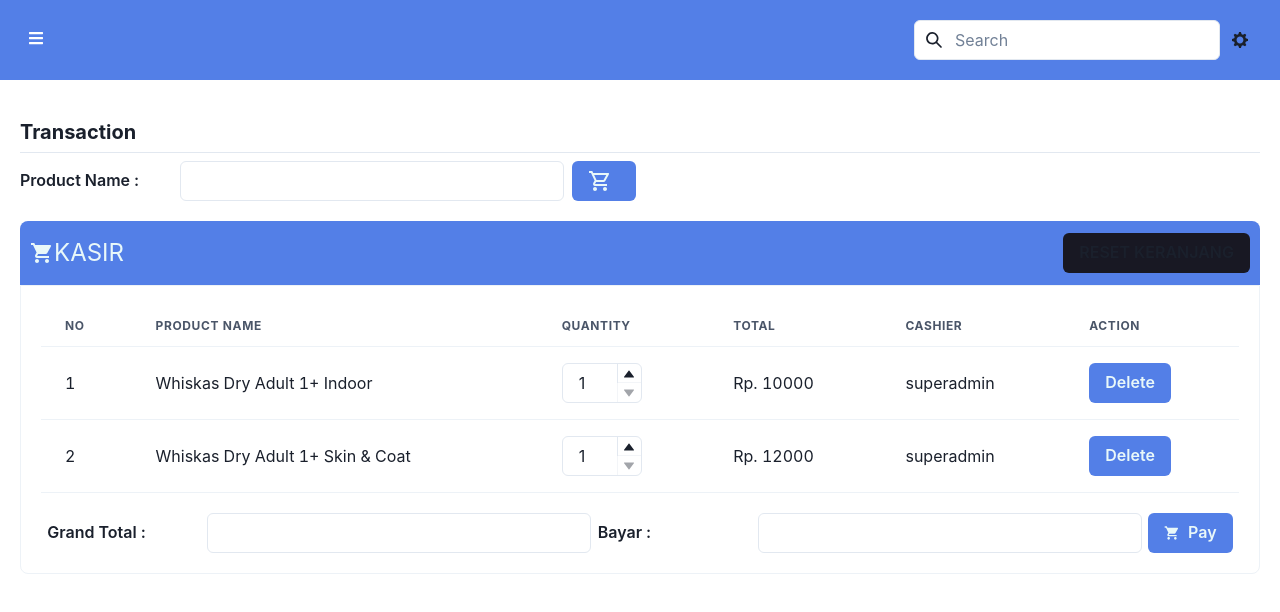
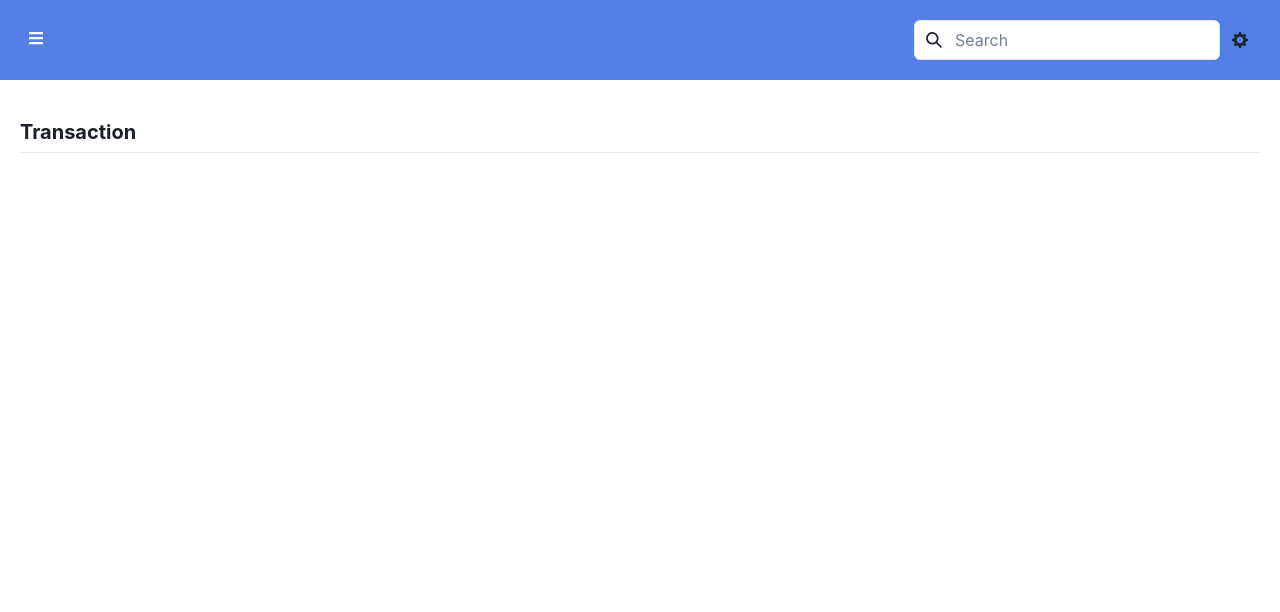
Before and after one commit to Abdi-01/pos-petshop-fe, a React (Create React App) app: page /transaction in a window 1280 px wide. Shown: the top 612 px of the page. Built offline with nearby package versions, Linux system fonts and the light colour scheme.

Commit message:
KPS-38 DONE

```diff
--- /dev/null
+++ b/src/Components/OrderDetails.jsx
@@ -0,0 +1,21 @@
+import { Button, Td, Tr } from '@chakra-ui/react';
+import React from 'react';
+
+function OrderDetails(props) {
+    let total = props.price * props.quantity
+
+    return (
+        <Tr>
+            <Td>{props.idx}</Td>
+            <Td isTruncated>{props.name}</Td>
+            <Td>{props.quantity}</Td>
+            <Td>{props.price}</Td>
+            <Td>{total}</Td>
+            {/* <Td>
+                <Button _hover={"none"} bgColor={"#537FE7"} style={{ color: "#E9F8F9" }}>Delete</Button>
+            </Td> */}
+        </Tr>
+    );
+}
+
+export default OrderDetails;
--- a/src/Components/TableCashier.jsx
+++ b/src/Components/TableCashier.jsx
@@ -1,10 +1,26 @@
 import React from 'react';
 import {
-    Box, Button, Flex, Heading, Input, NumberDecrementStepper, NumberIncrementStepper, NumberInput, NumberInputField, NumberInputStepper, Table, TableContainer, Tbody, Td, Th, Thead, Tr
+    Box, Button, Flex, Heading, Input, NumberDecrementStepper, NumberIncrementStepper, NumberInput, NumberInputField, NumberInputStepper, Table, TableContainer, Tbody, Td, Text, Th, Thead, Tr
 } from '@chakra-ui/react';
 import { MdShoppingCart } from 'react-icons/md';
+import OrderDetails from './OrderDetails';
 
-function TableCashier() {
+function TableCashier(props) {
+
+    const printAllOrder = () => {
+        return props.dataCart.map((val, idx) => {
+            console.log(`ini value name:`, val.name);
+            return <OrderDetails idx={idx + 1} name={val.name} quantity={val.qty} price={val.price} />
+        })
+    }
+
+    let total = props.dataCart.reduce((a, b) => a + b.price * b.qty, 0);
+    let grandTotal = new Intl.NumberFormat("id-ID", {
+        style: "currency",
+        currency: "IDR",
+    }).format(total)
+
+
     return (
         <Box mt={"20px"}>
             <Box bgColor={"#537FE7"} fontSize="2xl" textColor={"#E9F8F9"} borderTopRadius="lg">
@@ -14,77 +30,43 @@ function TableCashier() {
                             {<MdShoppingCart />} KASIR
                         </Flex>
                     </Box>
-                    <Button bgColor={"#181823"} _hover="none">
+                    <Button onClick={() => {
+                        props.setDataCart([])
+                    }}
+                        bgColor={"#181823"} _hover="none"
+                    >
                         RESET KERANJANG
                     </Button>
                 </Flex>
             </Box>
             <Box border={"1px"} borderColor="gray.100" borderBottomRadius={"lg"}>
                 <TableContainer m={"20px"} >
-                    <Table>
+                    <Table w={"3xl"} layout="fixed">
                         <Thead>
-                            <Tr>
-                                <Th>No</Th>
-                                <Th>Product Name</Th>
-                                <Th>Quantity</Th>
-                                <Th>Total</Th>
-                                <Th>Cashier</Th>
-                                <Th>Action</Th>
+                            <Tr w={"100%"}>
+                                <Th w={"5%"}>No</Th>
+                                <Th w={"60%"}>Product Name</Th>
+                                <Th w={"5%"}>Qty</Th>
+                                <Th w={"15%"}>Price</Th>
+                                <Th w={"15%"}>Total</Th>
+                                {/* <Th>Action</Th> */}
                             </Tr>
                         </Thead>
                         <Tbody >
-                            <Tr>
-                                <Td>1</Td>
-                                <Td>Whiskas Dry Adult 1+ Indoor</Td>
-                                <Td>
-                                    <NumberInput defaultValue={1} min={1} w={"20"}>
-                                        <NumberInputField />
-                                        <NumberInputStepper>
-                                            <NumberIncrementStepper />
-                                            <NumberDecrementStepper />
-                                        </NumberInputStepper>
-                                    </NumberInput>
-                                </Td>
-                                <Td>Rp. 10000</Td>
-                                <Td>superadmin</Td>
-                                <Td>
-                                    <Button _hover={"none"} bgColor={"#537FE7"} style={{ color: "#E9F8F9" }}>Delete</Button>
-                                </Td>
-                            </Tr>
-                            <Tr>
-                                <Td>2</Td>
-                                <Td>Whiskas Dry Adult 1+ Skin & Coat </Td>
-                                <Td>
-                                    <NumberInput defaultValue={1} min={1} w={"20"}>
-                                        <NumberInputField />
-                                        <NumberInputStepper>
-                                            <NumberIncrementStepper />
-                                            <NumberDecrementStepper />
-                                        </NumberInputStepper>
-                                    </NumberInput>
-                                </Td>
-                                <Td>Rp. 12000</Td>
-                                <Td>superadmin</Td>
-                                <Td>
-                                    <Button _hover={"none"} bgColor={"#537FE7"} style={{ color: "#E9F8F9" }}>Delete</Button>
-                                </Td>
-                            </Tr>
+                            {printAllOrder()}
                         </Tbody>
                     </Table>
                 </TableContainer>
-                <Flex justifyItems={"center"} m="20px" justifyContent={"space-evenly"}>
-                    <Flex alignItems={"center"}>
-                        <Heading size={"sm"} fontWeight="semibold" w={"40"}>Grand Total :</Heading>
-                        <Input type="text" bg="white" color="gray.800" w="96" />
-                    </Flex>
-                    <Flex alignItems={"center"} >
-                        <Heading size={"sm"} fontWeight="semibold" w={"40"}>Bayar :</Heading>
-                        <Input type="text" bg="white" color="gray.800" w="96" />
-
-                    </Flex>
-
-                    <Button leftIcon={<MdShoppingCart />} _hover={"none"} bgColor={"#537FE7"} style={{ color: "#E9F8F9" }}>Pay</Button>
-
+                <Flex alignItems={"center"} ml="5">
+                    <Heading size={"sm"} fontWeight="semibold" w={"32"}>Grand Total :</Heading>
+                    <Text disabled type="text" bg="white" color="gray.800" w="60" fontWeight={"semibold"}>
+                        {grandTotal}
+                    </Text>
+                </Flex>
+                <Flex alignItems={"center"} ml="5" my="1">
+                    <Heading size={"sm"} fontWeight="semibold" w={"32"}>Bayar :</Heading>
+                    <Input type="text" bg="white" color="gray.800" w="60" />
+                    <Button ml="1" leftIcon={<MdShoppingCart />} _hover={"none"} bgColor={"#537FE7"} style={{ color: "#E9F8F9" }}>Pay</Button>
                 </Flex>
             </Box>
         </Box>
--- a/src/Pages/Transaction.jsx
+++ b/src/Pages/Transaction.jsx
@@ -1,7 +1,6 @@
 import { Box, Button, Flex, Heading, Input, InputGroup } from '@chakra-ui/react';
 import React from 'react';
 import { MdOutlineShoppingCart } from 'react-icons/md';
-import TableCashier from '../Components/TableCashier';
 
 function Transaction() {
     return (
@@ -10,7 +9,7 @@ function Transaction() {
                 Transaction
             </Heading>
             <hr />
-            <Box mt={"8px"}>
+            {/* <Box mt={"8px"}>
                 <Flex alignItems={"center"}>
                     <Heading size={"sm"} fontWeight="semibold" w={"40"}>Product Name :</Heading>
                     <InputGroup w={{ sm: "40", md: "96", lg: "96" }}>
@@ -18,8 +17,7 @@ function Transaction() {
                     </InputGroup>
                     <Button ml={"8px"} type='button' fontSize={"2xl"} _hover={"none"} bgColor={"#537FE7"} style={{ color: "#E9F8F9" }} leftIcon={<MdOutlineShoppingCart />} />
                 </Flex>
-            </Box>
-            <TableCashier />
+            </Box> */}
 
         </Box >
     );
```
Also changed, not shown: src/Components/Products.jsx (+78 -7 lines), src/Pages/Landing.jsx (+34 -21 lines).
